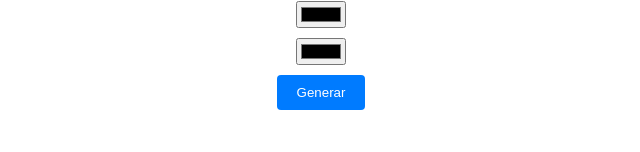
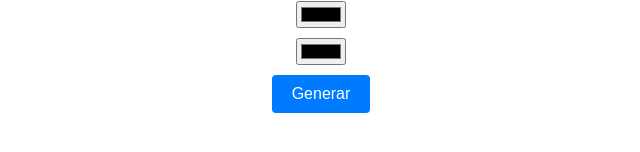
Before and after one commit to catharygr/my-gradient-tool-react, a React (Vite) app: page / in a window 1280 px wide. Shown: the part 198-350 px from the top of the page, without its empty margins (319-959 px from the left). Built offline with nearby package versions, Linux system fonts and the light colour scheme.

Commit message:
Trabajando en cambios

```diff
--- a/src/index.css
+++ b/src/index.css
@@ -23,4 +23,5 @@ body {
   border: none;
   border-radius: 4px;
   cursor: pointer;
+  font-size: 1rem;
 }
```
